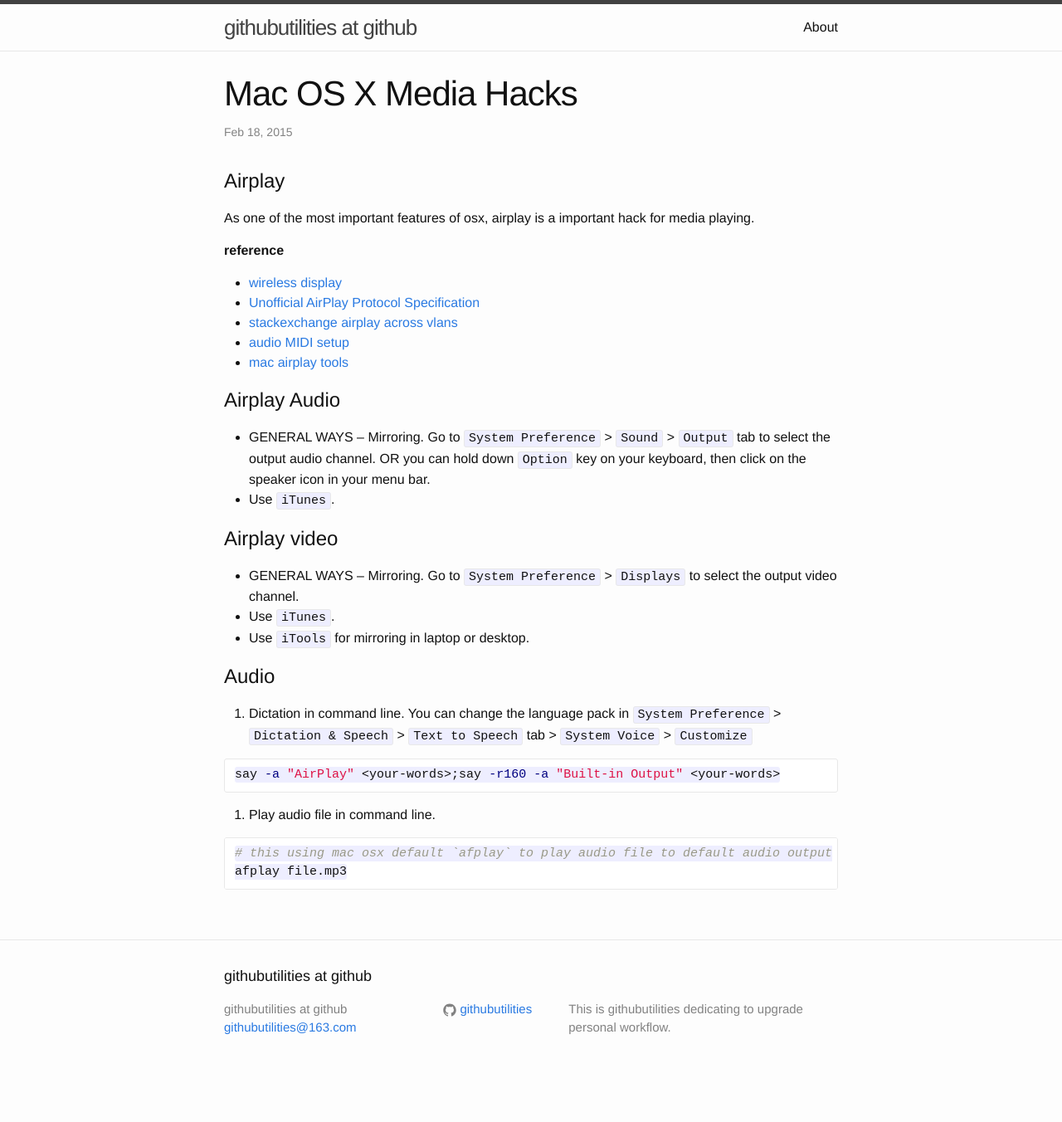
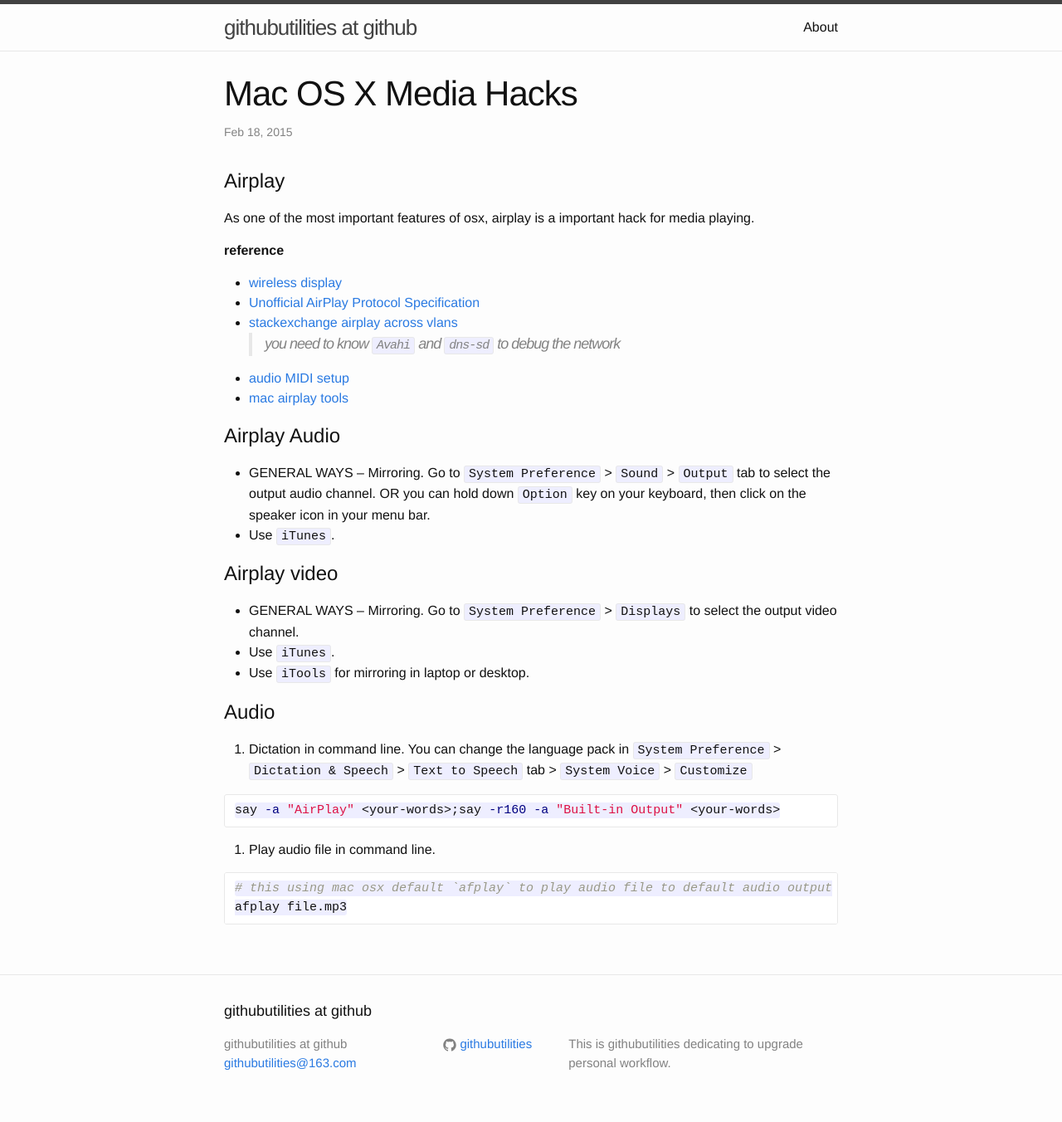
Before and after one commit to githubutilities/githubutilities.github.io, a Jekyll site: the page built from _posts/2015-02-18-mac-os-x-media-hacks.markdown, in a window 1280 px wide. Shown: the whole page at 83% size. Built offline with Jekyll 4.4.1, drawn with Linux system fonts in a browser that asks for light colours; Markdown is read by kramdown in place of the engine named in the settings; before the commit the page ends 1310 px from its top, so only the background shows below that.

Commit message:
add network debug advice

```diff
--- a/_posts/2015-02-18-mac-os-x-media-hacks.markdown
+++ b/_posts/2015-02-18-mac-os-x-media-hacks.markdown
@@ -14,6 +14,8 @@
 * [wireless display](http://www.tomsguide.com/us/how-to-stream-to-tv,news-18335.html)
 * [Unofficial AirPlay Protocol Specification](http://nto.github.io/AirPlay.html)
 * [stackexchange airplay across vlans](http://networkengineering.stackexchange.com/questions/5954/what-exactly-is-required-to-make-airplay-work-across-vlans)
+    > you need to know `Avahi` and `dns-sd` to debug the network
+
 * [audio MIDI setup](http://apple.stackexchange.com/questions/143317/change-source-in-audio-midi-setup-via-command-line)
 * [mac airplay tools](http://computers.tutsplus.com/tutorials/5-ways-to-airplay-from-your-mac-to-your-television--mac-52157)
 
```
